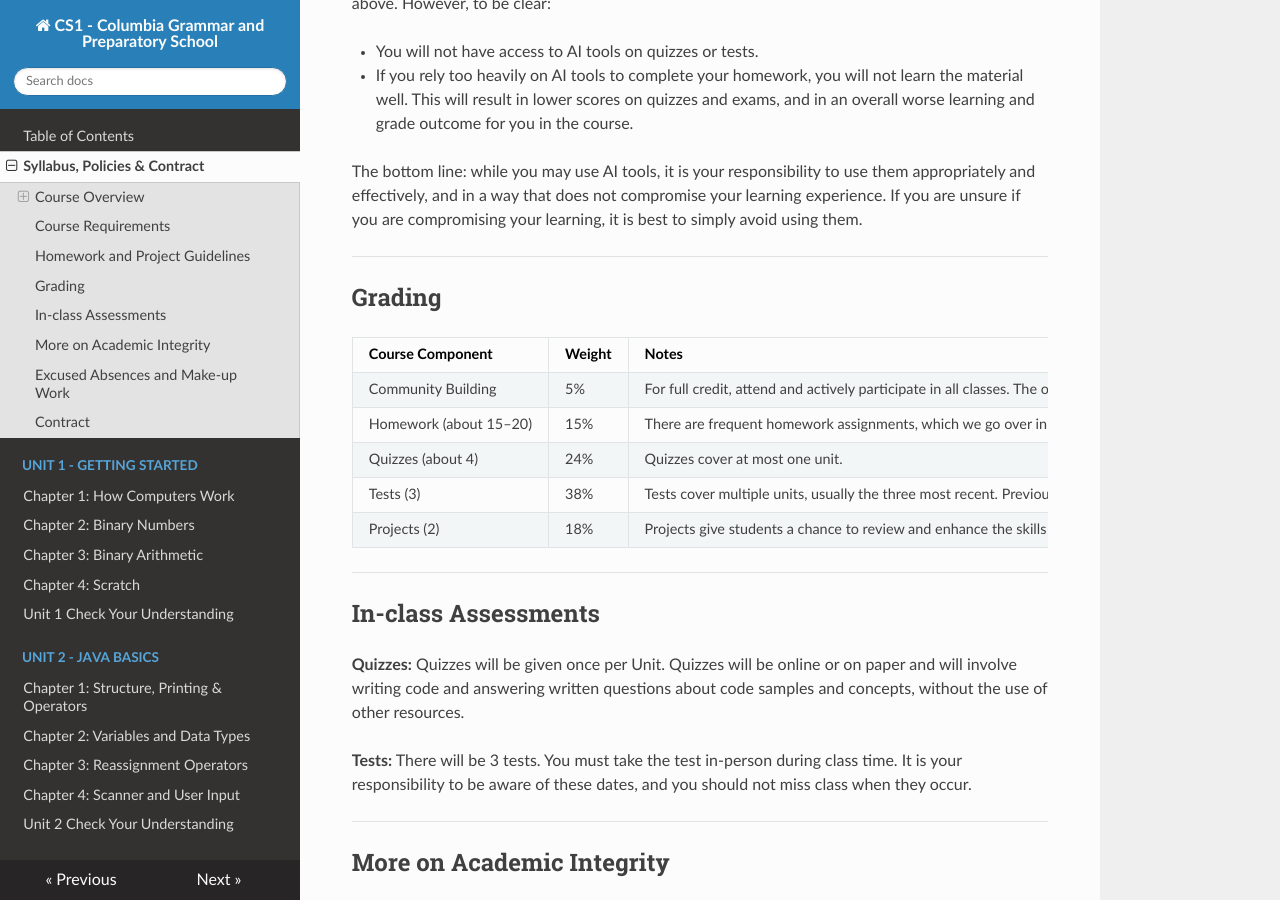
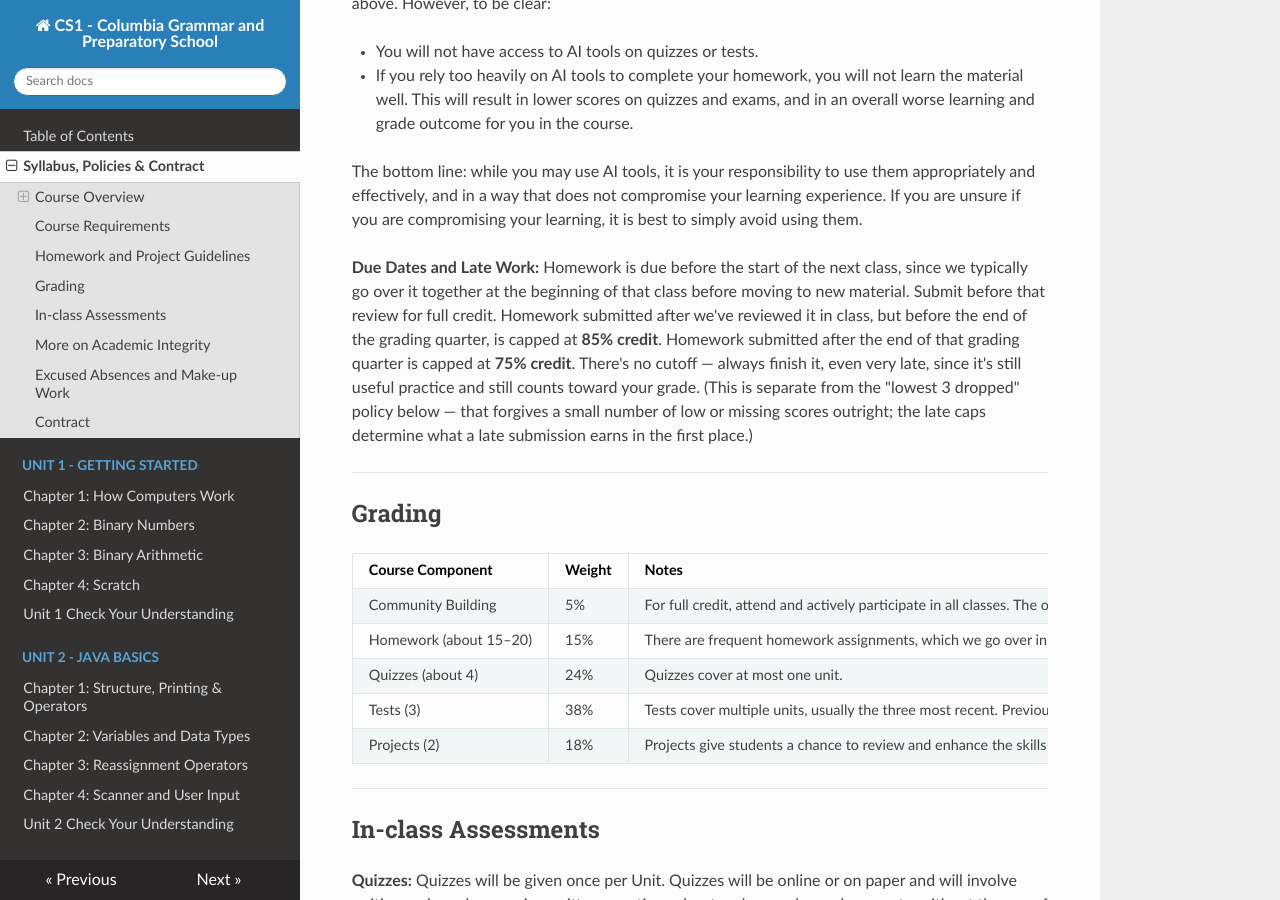
Before and after one commit to kjergens/cs1-site, an MkDocs documentation site: the page built from docs/syllabus.md, in a window 1280 px wide and 900 px high, scrolled down 2010 px. Built offline with MkDocs 1.6.1, drawn with Linux system fonts in a browser that asks for light colours; nearby versions of some CDN libraries.

```diff
--- a/docs/syllabus.md
+++ b/docs/syllabus.md
@@ -55,6 +55,8 @@
 
 The bottom line: while you may use AI tools, it is your responsibility to use them appropriately and effectively, and in a way that does not compromise your learning experience. If you are unsure if you are compromising your learning, it is best to simply avoid using them.
 
+**Due Dates and Late Work:** Homework is due before the start of the next class, since we typically go over it together at the beginning of that class before moving to new material. Submit before that review for full credit. Homework submitted after we've reviewed it in class, but before the end of the grading quarter, is capped at **85% credit**. Homework submitted after the end of that grading quarter is capped at **75% credit**. There's no cutoff — always finish it, even very late, since it's still useful practice and still counts toward your grade. (This is separate from the "lowest 3 dropped" policy below — that forgives a small number of low or missing scores outright; the late caps determine what a late submission earns in the first place.)
+
 ---
 
 ## Grading
@@ -62,9 +64,9 @@
 | Course Component | Weight | Notes |
 |---|---|---|
 | Community Building | 5% | For full credit, attend and actively participate in all classes. The only exemption is for approved absences, provided by your dean. |
-| Homework (about 15–20) | 15% | There are frequent homework assignments, which we go over in class and are your main way to study and practice for entry tickets, quizzes, and tests. Homework is graded for accuracy and we usually start working on them together at the end of the previous class period. ***The lowest 3 homework scores are dropped.*** |
+| Homework (about 15–20) | 15% | There are frequent homework assignments, which we go over in class and are your main way to study and practice for entry tickets, quizzes, and tests. Homework is graded for accuracy — see [Due Dates and Late Work](#homework-and-project-guidelines) above. ***The lowest 3 homework scores are dropped.*** |
 | Quizzes (about 4) | 24% | Quizzes cover at most one unit. |
-| Tests (3) | 38% | Tests cover multiple units, usually the three most recent. Previous quizzes, in-class activities, and homeworks are your study guides. The last test of the course covers all the material in the course but is not weighed any differently from the other tests. ***The lowest test score is dropped.*** |
+| Tests (3) | 38% | Tests cover multiple units, usually the three most recent. Previous quizzes and homeworks are your study guides. The last test of the course covers all the material in the course but is not weighed any differently from the other tests. ***The lowest test score is dropped.*** |
 | Projects (2) | 18% | Projects give students a chance to review and enhance the skills and knowledge covered in the course. There is a project assigned at the middle of the course and one at the end. |
 
 ---
```
